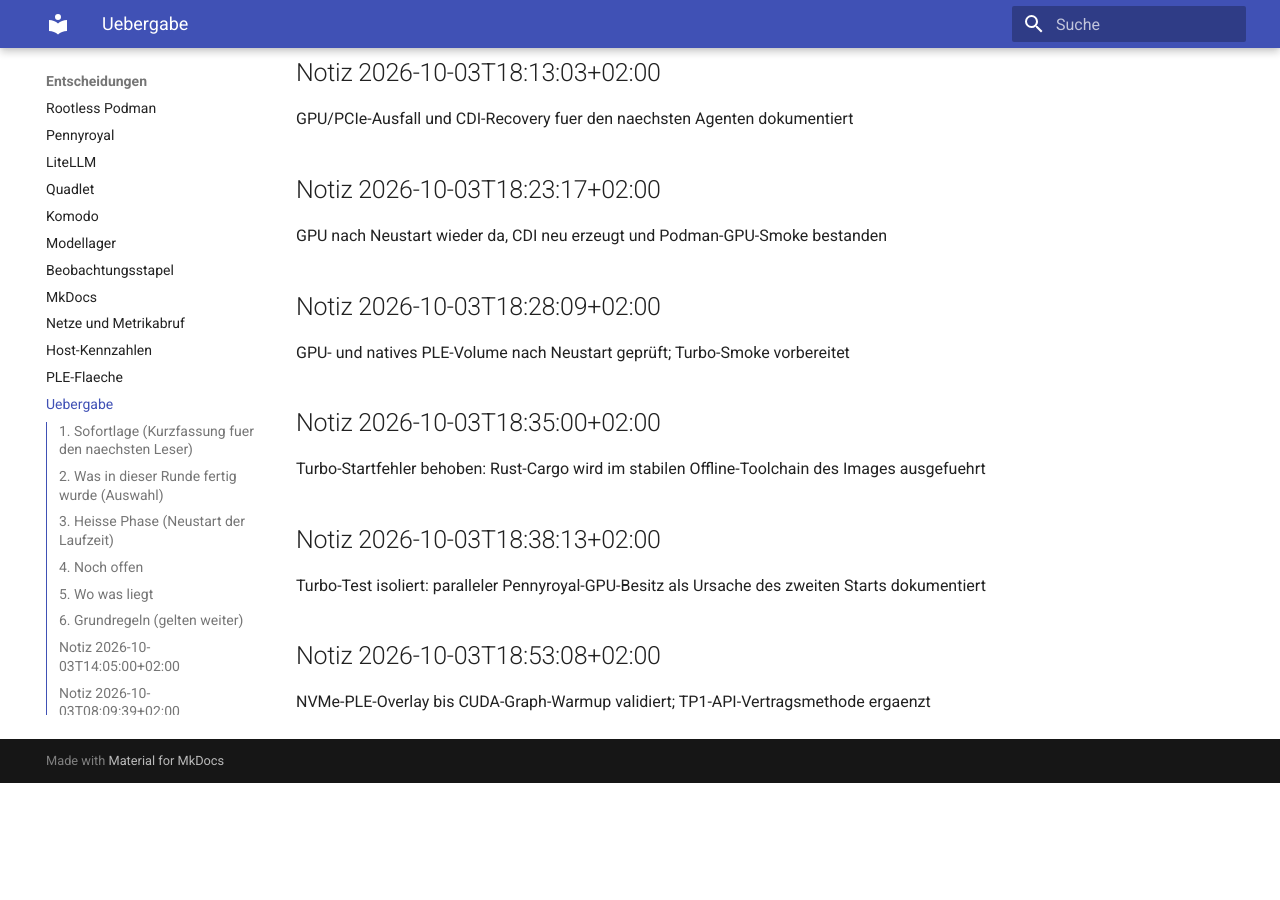
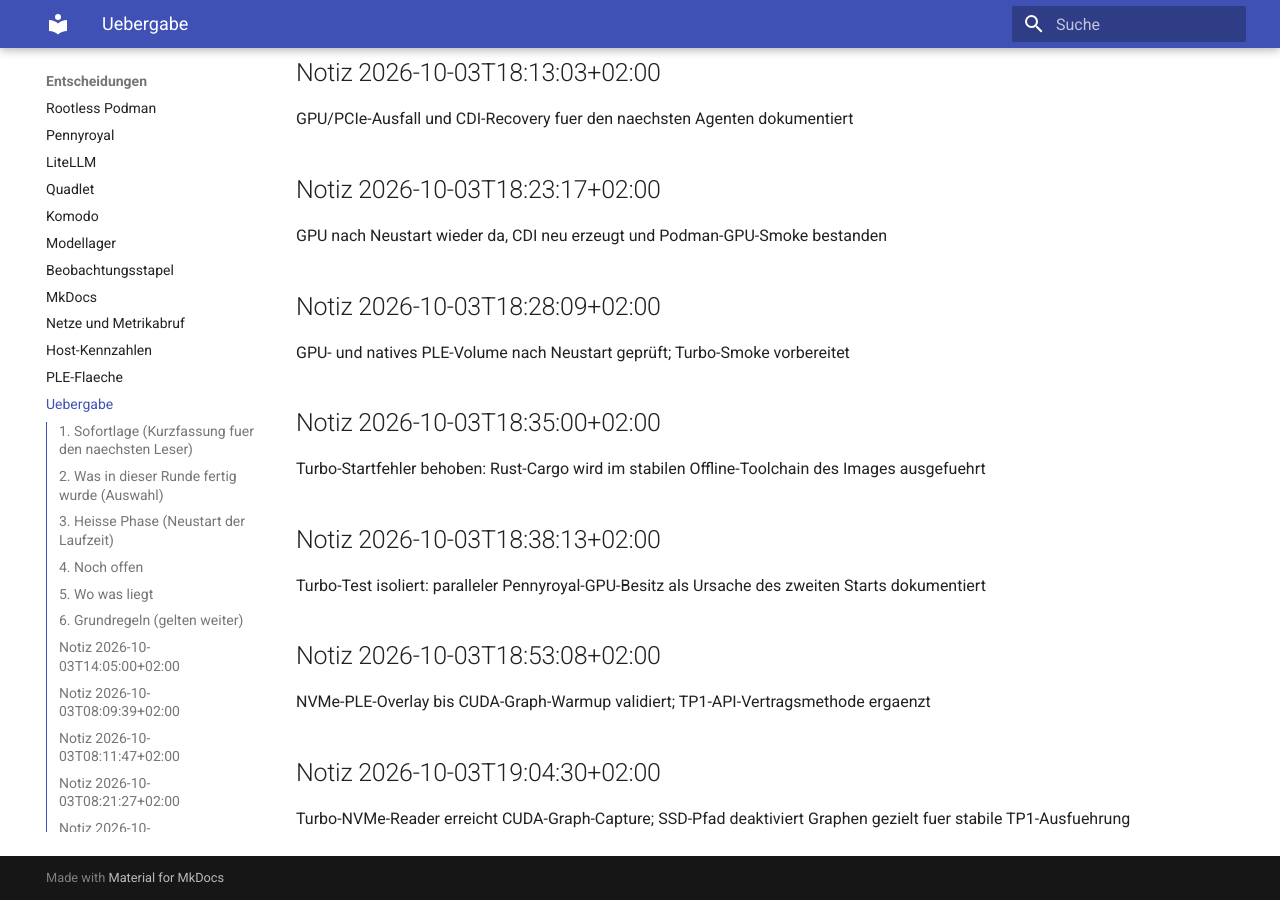
Before and after one commit to thomasdenk79-cyber/llm-infra-setup, an MkDocs documentation site: the page built from docs/HANDOFF.md, in a window 1280 px wide and 900 px high, scrolled down 12184 px. Built offline with MkDocs 1.6.1 and Material for MkDocs 9.7.7, drawn with Linux system fonts in a browser that asks for light colours; before the commit the page ends 12967 px from its top, so only the background shows below that; some of the changed text lies outside the part shown.

Commit message:
stand: 2026-10-03T19:04 gesichert (2 Dateien)

```diff
--- a/docs/HANDOFF.md
+++ b/docs/HANDOFF.md
@@ -1,4 +1,4 @@
-Zuletzt gesichert: 2026-10-03T18:53:08+02:00 durch `scripts/session-checkpoint.sh`
+Zuletzt gesichert: 2026-10-03T19:04:30+02:00 durch `scripts/session-checkpoint.sh`
 
 # Arbeitsstand und Uebergabe
 
@@ -509,3 +509,7 @@
 ## Notiz 2026-10-03T18:53:08+02:00
 
 NVMe-PLE-Overlay bis CUDA-Graph-Warmup validiert; TP1-API-Vertragsmethode ergaenzt
+
+## Notiz 2026-10-03T19:04:30+02:00
+
+Turbo-NVMe-Reader erreicht CUDA-Graph-Capture; SSD-Pfad deaktiviert Graphen gezielt fuer stabile TP1-Ausfuehrung
```
Also changed, not shown: 1 other file.
